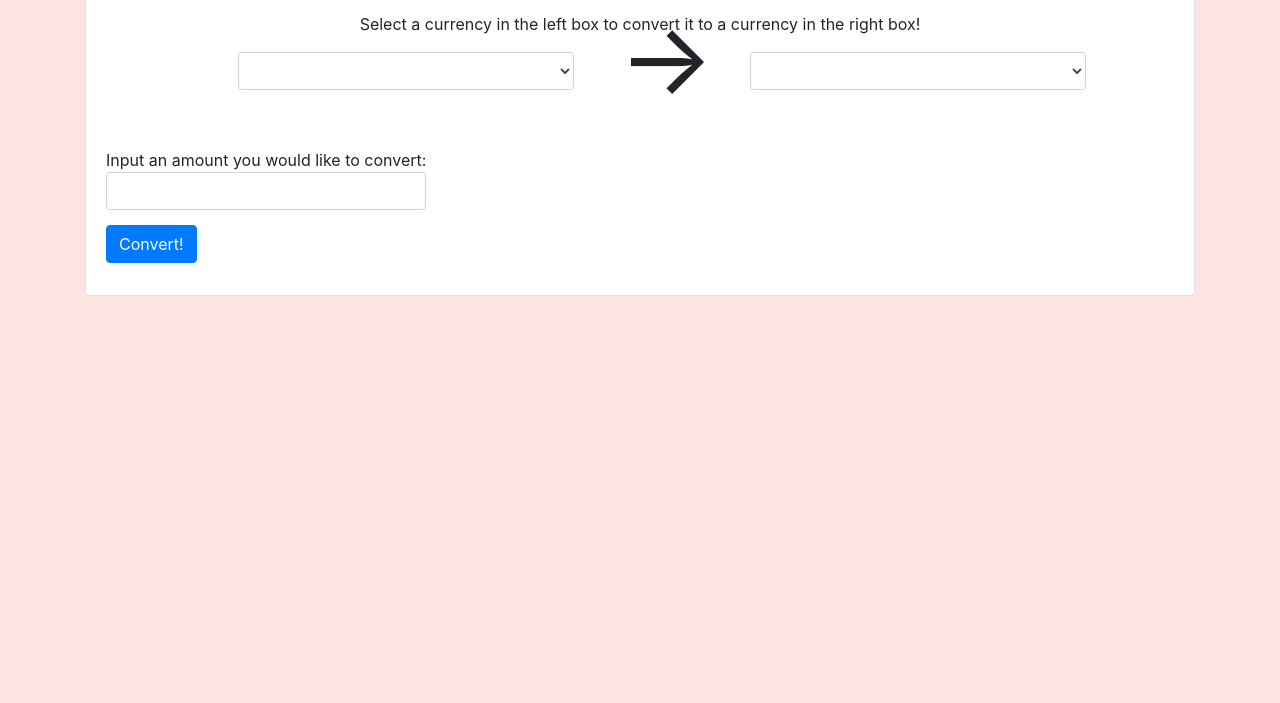
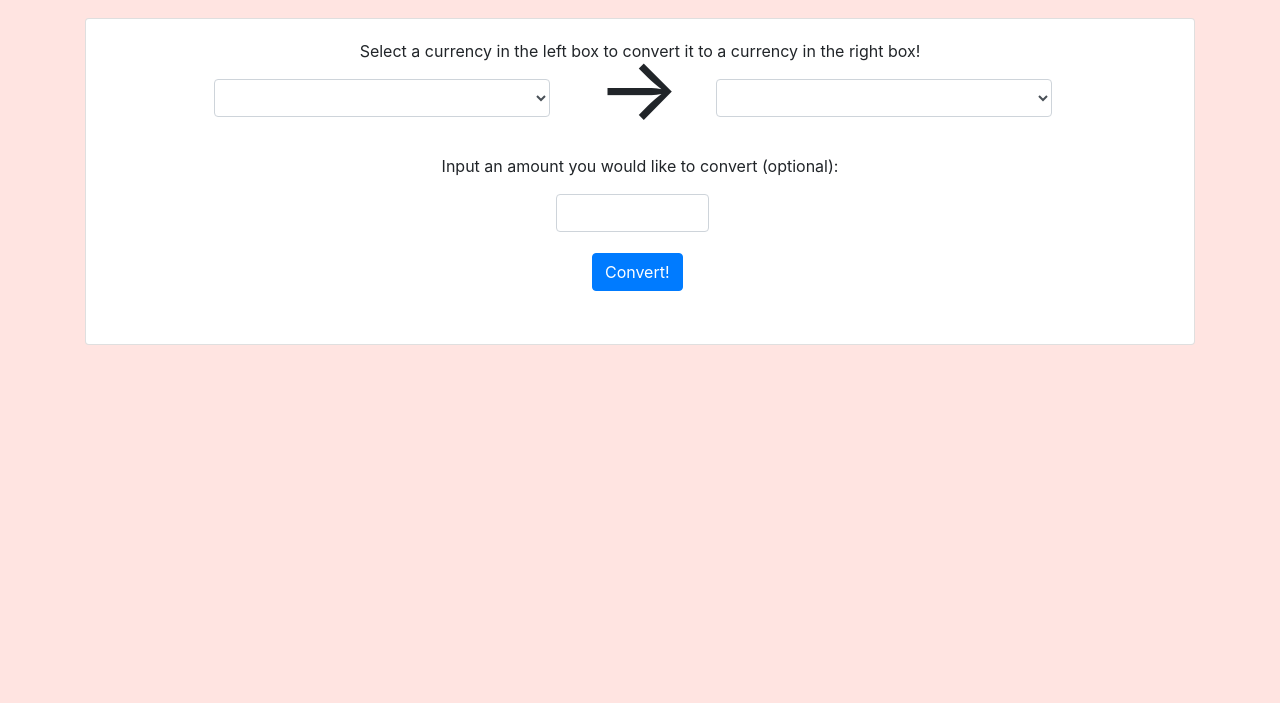
Before and after one commit to mikkrieg/currencyExchange, a website built with webpack: page src/index.html in a window 1280 px wide. Shown: the part 97-800 px from the top of the page. Built offline with nearby package versions, Linux system fonts and the light colour scheme.

Commit message:
add styling to inputs and buttons, add new error div

```diff
--- a/src/css/styles.css
+++ b/src/css/styles.css
@@ -1,24 +1,38 @@
+/* Element styling */
+
 body {
   background-color: #FFE4E1;
 }
 
+h1 {
+  margin: 3% 0;
+}
+
+/* Class styling */
+
+div>select.form-control {
+  margin-left: 5%;
+}
+
+/* ID styling */
 #output {
   display: none;
 }
 
-#arrow {
-  margin: -6.3% 0 0 5%;
-  font-size: 100px;
+#error-div{
+  display: none;
 }
 
-h1 {
-  margin-bottom: 40px;
+#arrow {
+  margin: -5.2% 1% 0 3%;
+  font-size: 5.5em;
 }
 
-label {
-  margin: 15px 0px;
+#amount {
+  margin-left: -5%;
 }
 
-div>.form-control {
-  margin-left: 12%;
+#convert {
+  display: flex;
+  margin: 2% 45.5%;
 }
--- a/src/index.html
+++ b/src/index.html
@@ -47,13 +47,24 @@
                   </select>
                 </div>
               </div>
+              <div class="row">
+                <div class="col-12">
+                  <p class="text-center">Input an amount you would like to convert (optional):</p>
+                </div>
+              </div>
               <div class="row hide">
-                <div class='col-4'>
-                  <label for="amount">
-                    Input an amount you would like to convert:
-                    <input type="number" id="amount" name="amount" class="form-control">
-                  </label>
+                <div class="col-2 offset-5">
+                  <input type="number" id="amount" name="amount" class="form-control">
+                </div>
+              </div>
+              <div class="row">
+                <div class='col-12'>
                   <button type="button" class="btn btn-primary" id="convert">Convert!</button>
+                </div>
+              </div>
+              <div class="row">
+                <div id="error-div">
+
                 </div>
               </div>
             </div>
```
